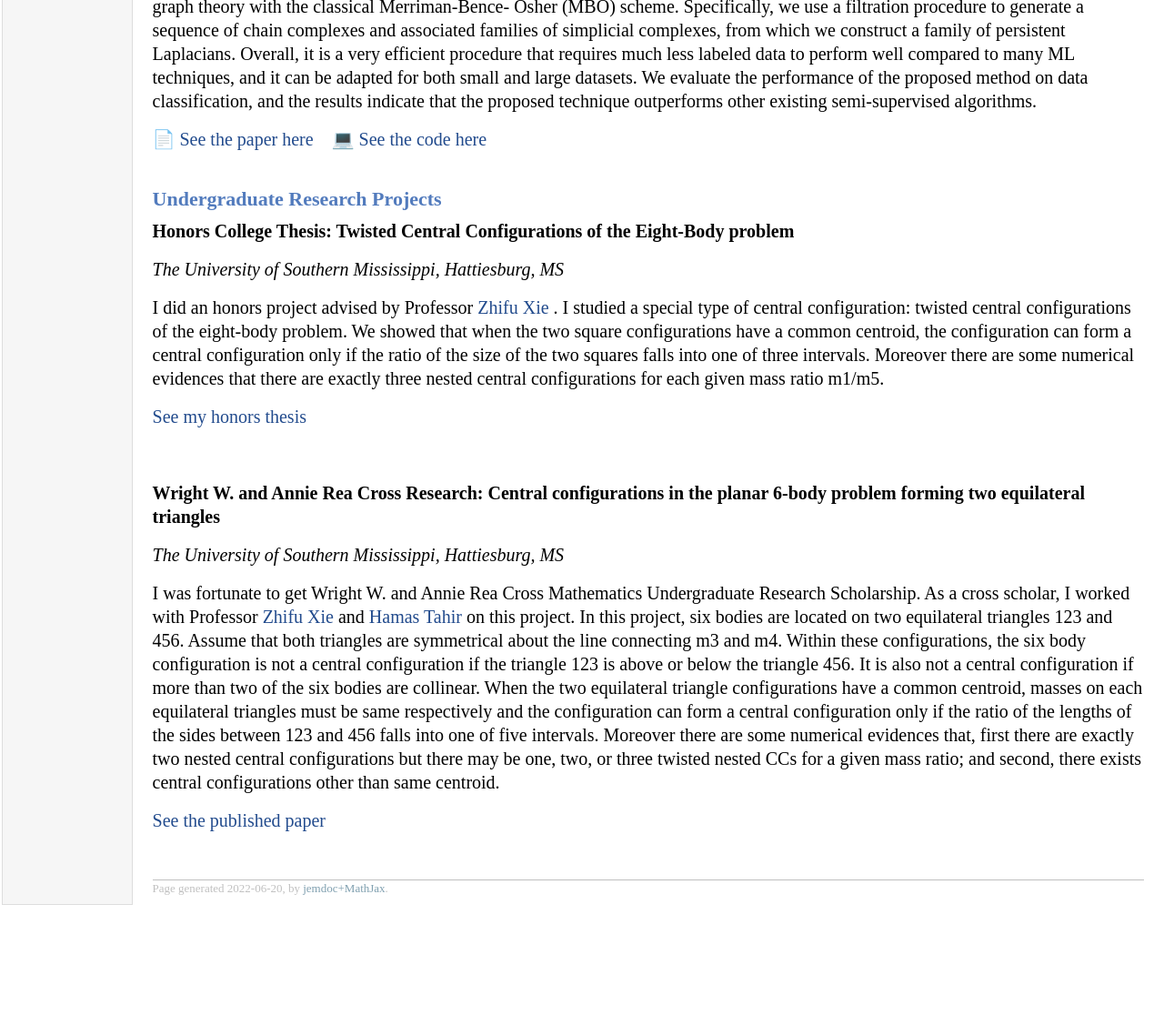
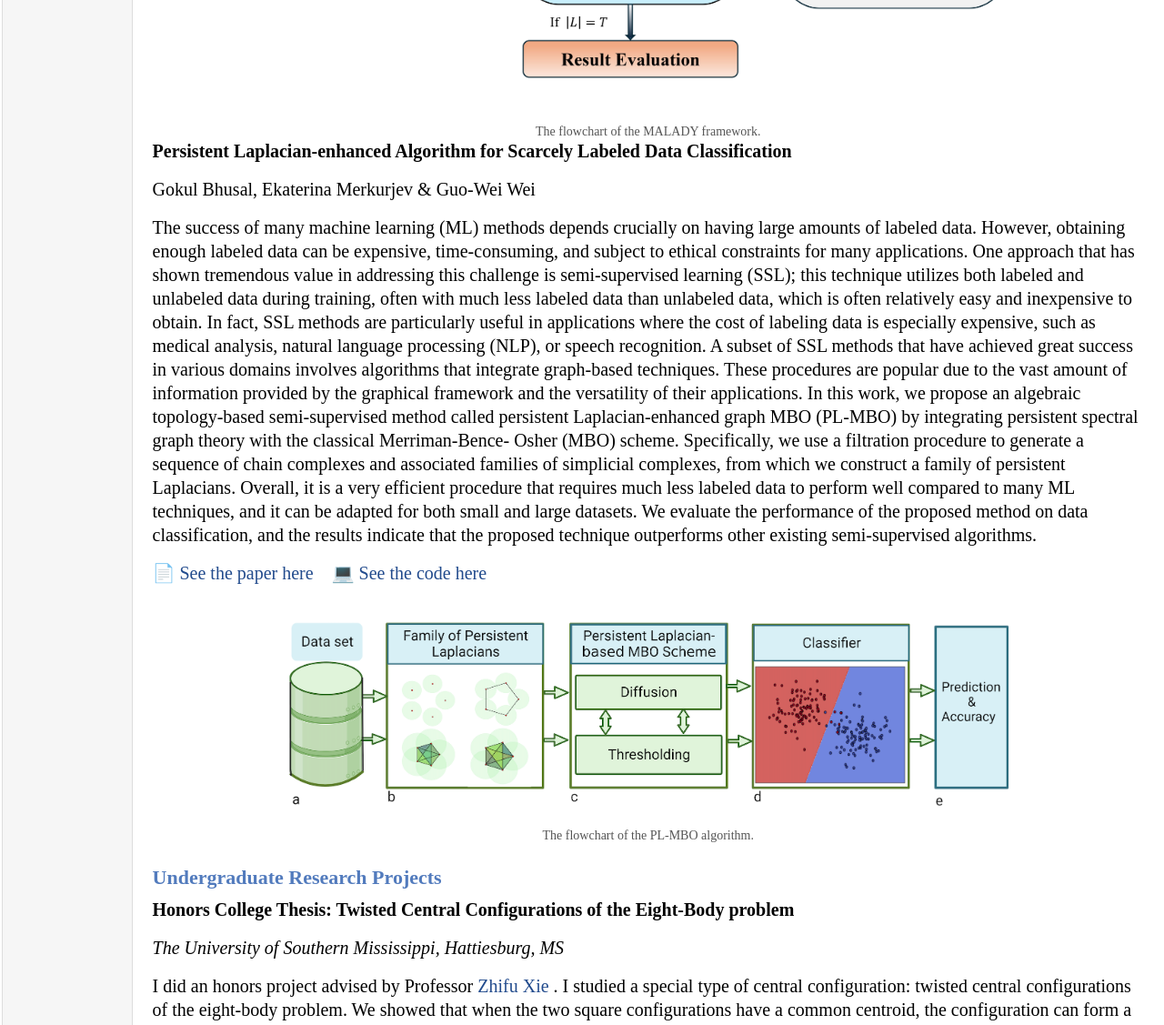
Before and after one commit to GokulBhusal/gokulbhusal.github.io, a plain HTML site: page research.html in a window 1280 px wide. Shown: the part 1880-3007 px from the top of the page at 91% size. Before the commit the page ends 2885 px from the top, so only its background shows below. Drawn offline with nearby package versions, Linux system fonts and the light colour scheme; some packages are replaced by stand-ins of ours.

Commit message:
Update research.html

```diff
--- a/research.html
+++ b/research.html
@@ -73,6 +73,12 @@ Effect of sparsity on different models.
   </a></p>
 
 </div>
+	<figure style="text-align: center; max-width: 800px; margin: auto;">
+  <img src="photos/MALADY.jpg" alt="The flowchart of MALADY framework." style="width: 100%; border-radius: 8px;">
+  <figcaption style="font-size: 14px; color: #555; margin-top: 6px;">
+The flowchart of the MALADY framework.
+  </figcaption>
+</figure>
 
 
 <p><b>Persistent Laplacian-enhanced Algorithm for Scarcely Labeled Data Classification</b>
@@ -92,6 +98,12 @@ Effect of sparsity on different models.
   </a></p>
 
 </div>
+	<figure style="text-align: center; max-width: 800px; margin: auto;">
+  <img src="photos/methodvisualization.png" alt="The flowchart of MALADY framework." style="width: 100%; border-radius: 8px;">
+  <figcaption style="font-size: 14px; color: #555; margin-top: 6px;">
+The flowchart of the PL-MBO algorithm.
+  </figcaption>
+</figure>
 
 <h3>Undergraduate Research Projects</h3>
 <p><b>Honors College Thesis: Twisted Central Configurations of the Eight-Body problem</b>
```
